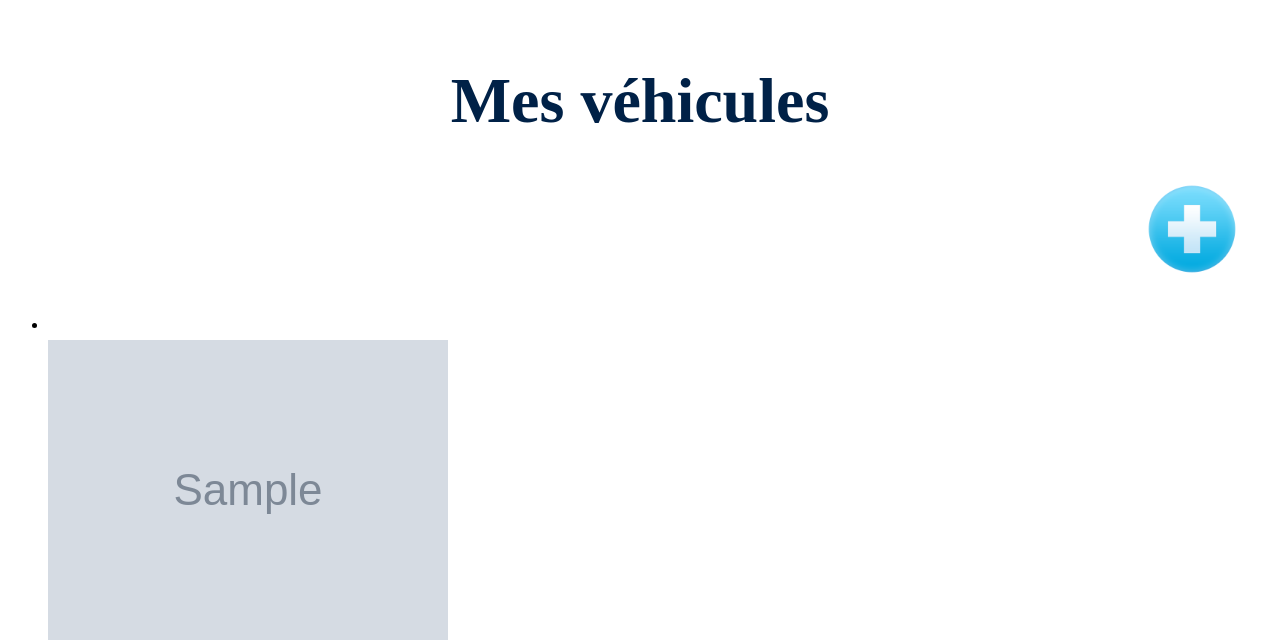
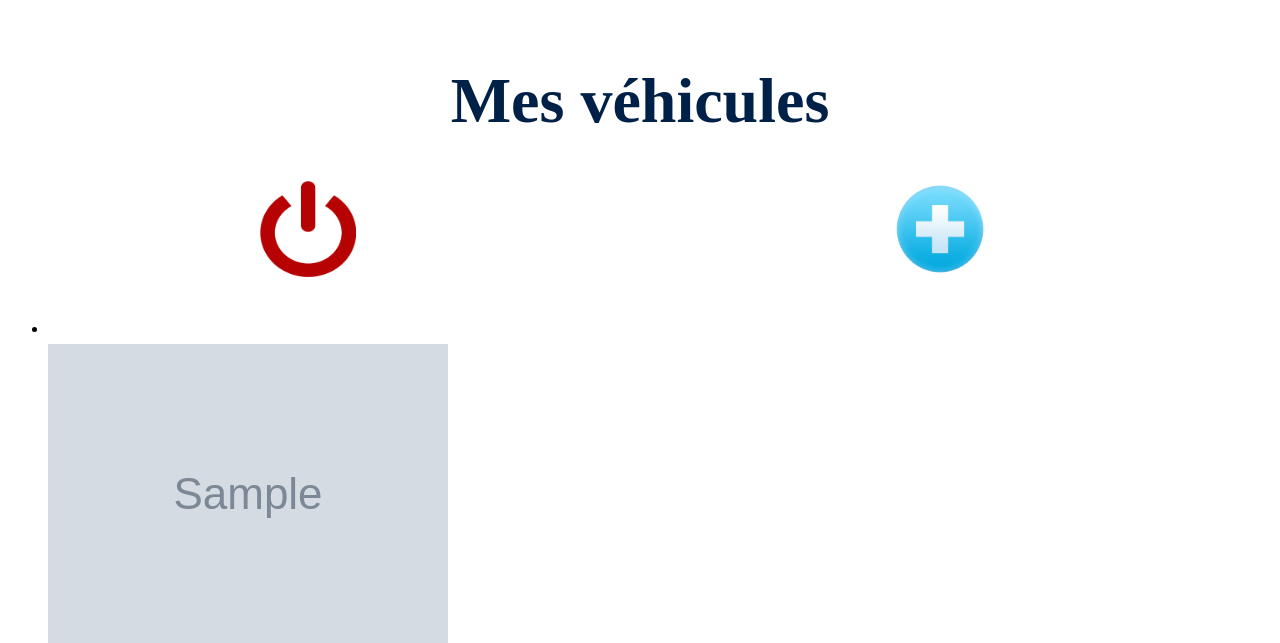
Before and after one commit to WildCodeSchool/reims-php-2009-hackathon-farm-book, a Symfony app: template templates/vehicle/index.html.twig in a window 1280 px wide. Shown: the part 58-701 px from the top of the page. Run offline with Twig, Linux system fonts and the light colour scheme; the template is opened without the code that fills it: most values are stand-ins (such as "Sample title", 1, 10 or a date in 2020); grey boxes marked "Sample" are stand-in pictures; some libraries are stand-ins or nearby versions.

Commit message:
ajout style

```diff
--- a/assets/styles/app.scss
+++ b/assets/styles/app.scss
@@ -79,7 +79,6 @@ li {
 
 .logoimage {
     margin-top: 200px ;
-
 }
 
 .logoimage p{
--- a/templates/security/login.html.twig
+++ b/templates/security/login.html.twig
@@ -32,7 +32,6 @@
            value="{{ csrf_token('authenticate') }}">
     </div>
 
-
     {#
         Uncomment this section and add a remember_me option below your firewall to activate remember me functionality.
         See https://symfony.com/doc/current/security/remember_me.html
--- a/templates/vehicle/index.html.twig
+++ b/templates/vehicle/index.html.twig
@@ -9,7 +9,10 @@
     </div>
 </header>
 <h1 style="text-align: center; margin-top: 4rem; font-size: 4rem; color: #002147;">Mes véhicules</h1>
-<a style="display: flex; justify-content: flex-end; margin-right: 2rem;" href="{{ path('vehicle_new') }}"><img style="height: 6rem; width: 6rem;"src="{{ asset('build/images/add-image-icon.png') }}"></a>
+<div style ="display: flex ; justify-content:space-around">
+<a style="margin-right: 2rem;" href="{{ path('app_logout') }}"><img style="height: 6rem; width: 6rem;"src="{{ asset('build/images/logout.png') }}"></a>
+<a style="margin-right: 2rem;" href="{{ path('vehicle_new') }}"><img style="height: 6rem; width: 6rem;"src="{{ asset('build/images/add-image-icon.png') }}"></a>
+</div>
 <div class="example-wrapper">
     <ul>
     {% for vehicle in vehicles %}
```
Also changed, not shown: assets/images/logout.png (added), public/uploads/01033399fc307c781ab4da7b739a21ee-60009d94dcb2f.jpeg (added), public/uploads/orig-567322-6000a8d1200bb.jpeg (added).
